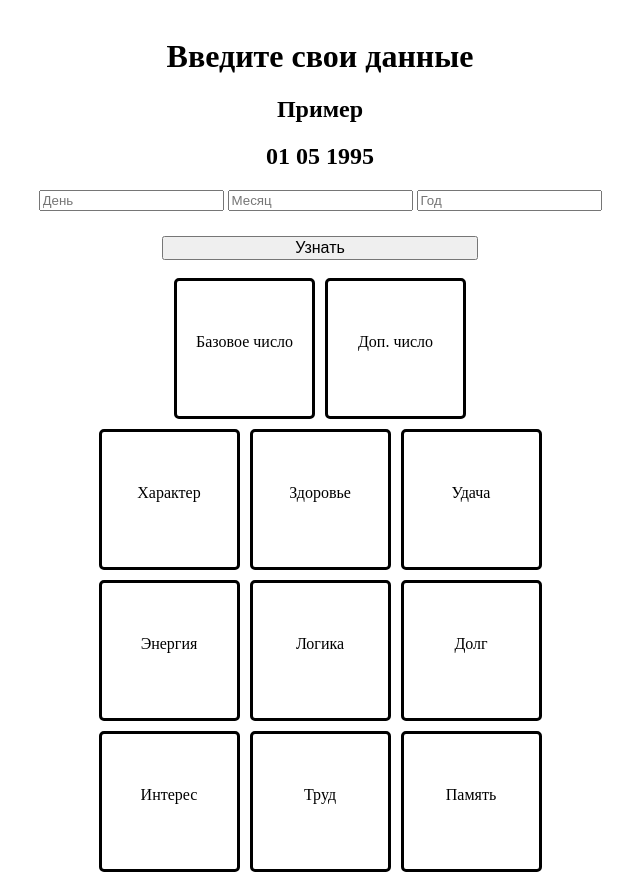
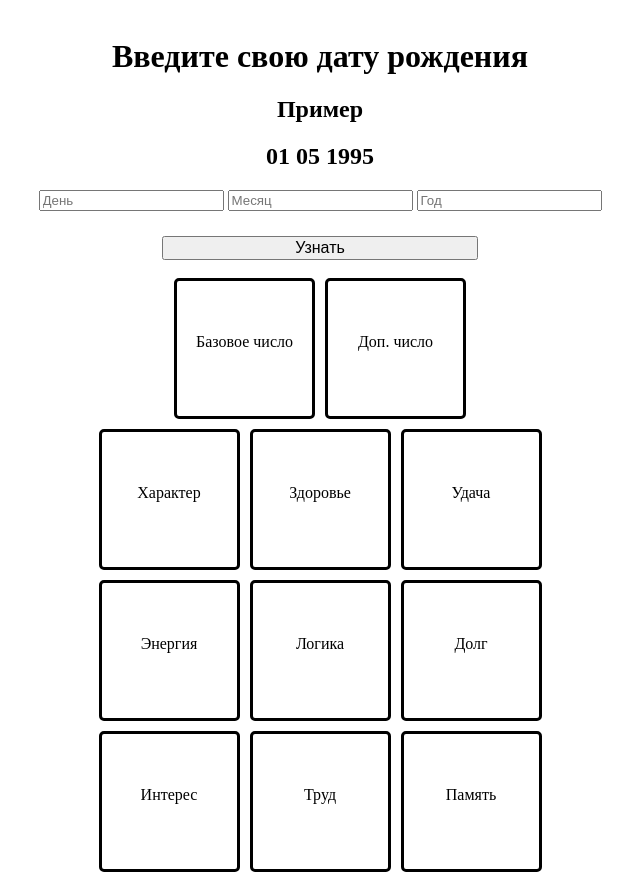
Before and after one commit to Domenen/numberes, a plain HTML site: page index.html in a window 1280 px wide. Shown: the whole page, without its empty margins (320-960 px from the left). Drawn offline with Linux system fonts and the light colour scheme.

Commit message:
Update index.html

```diff
--- a/index.html
+++ b/index.html
@@ -10,7 +10,7 @@
 </head>
 <body>
     <div class="header">
-            <H1>Введите свои данные</H1>
+            <H1>Введите свою дату рождения</H1>
     </div>
 <div class="body">
     <div class="content">
```
